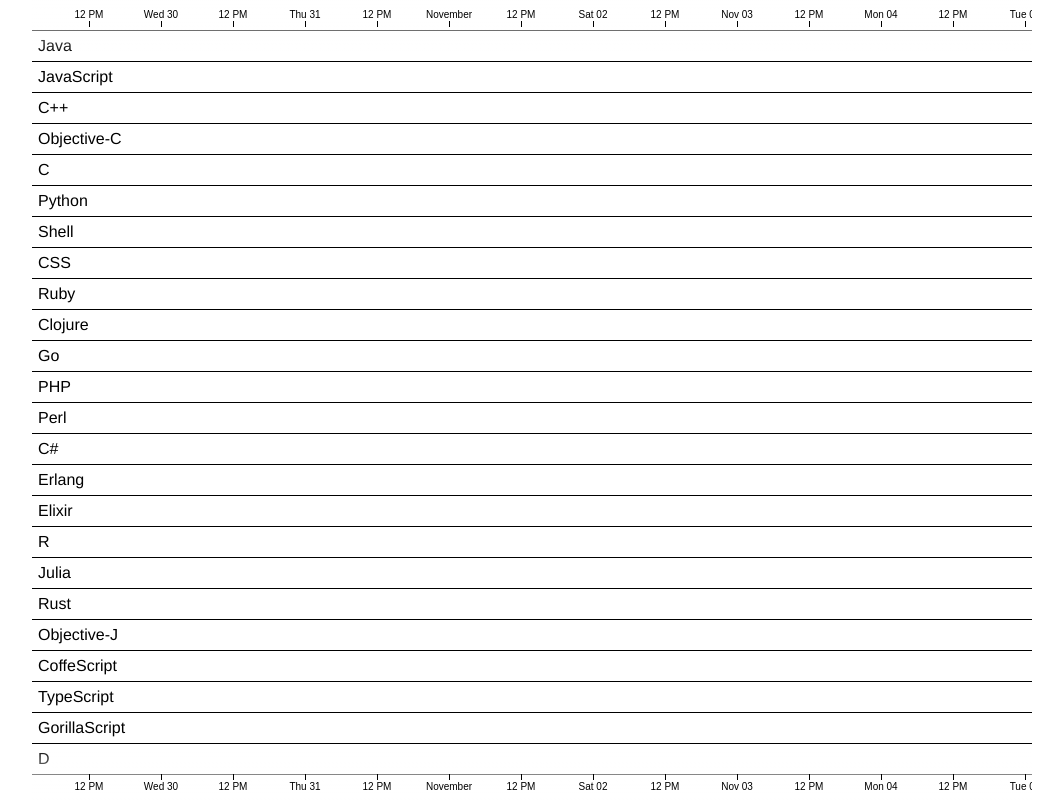
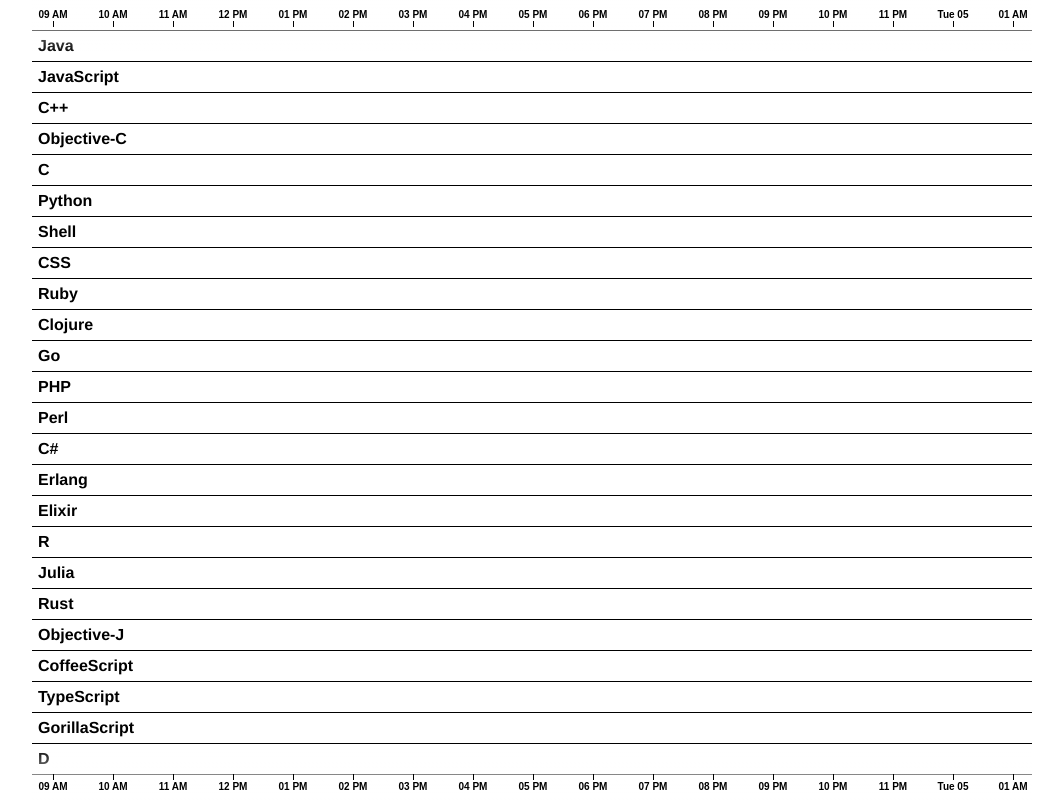
Before and after one commit to johnymontana/octoviz, a website: page views/cubeism_template.html in a window 1280 px wide. Shown: the whole page, without its empty margins (108-1171 px from the left). Drawn offline with nearby package versions, Linux system fonts and the light colour scheme; no server answers; files whose address does not match are found by name.

Commit message:
template update

```diff
--- a/views/cubeism_template.html
+++ b/views/cubeism_template.html
@@ -28,6 +28,7 @@ header {
 
 .axis text {
   -webkit-transition: fill-opacity 250ms linear;
+  font-weight: bold;
 }
 
 .axis path {
@@ -90,10 +91,12 @@ header {
 
 .horizon .title {
   left: 0;
+  font-weight: bold;
 }
 
 .horizon .value {
   right: 0;
+  font-weight: bold;
 }
 
 .line {
@@ -108,13 +111,13 @@ header {
 <script>
 
 var context = cubism.context()
-   .step(6e5)
+   .step(6e4)
    .size(1000);
 
 var cube = context.cube("http://23.239.1.42:1081");
 
 var horizon = context.horizon()
-        .metric(function(d){return cube.metric("sum(match.eq(language,'" + d + "'))"); });
+        .metric(function(d) {return cube.metric("sum(match.eq(language, '" + d + "'))"); });
 
 var metrics = [
     'Java',
@@ -137,7 +140,7 @@ var metrics = [
     'Julia',
     'Rust',
     'Objective-J',
-    'CoffeScript',
+    'CoffeeScript',
     'TypeScript',
     'GorillaScript',
     'D'
```
Also changed, not shown: views/index_template.html (+1 -2 lines).
